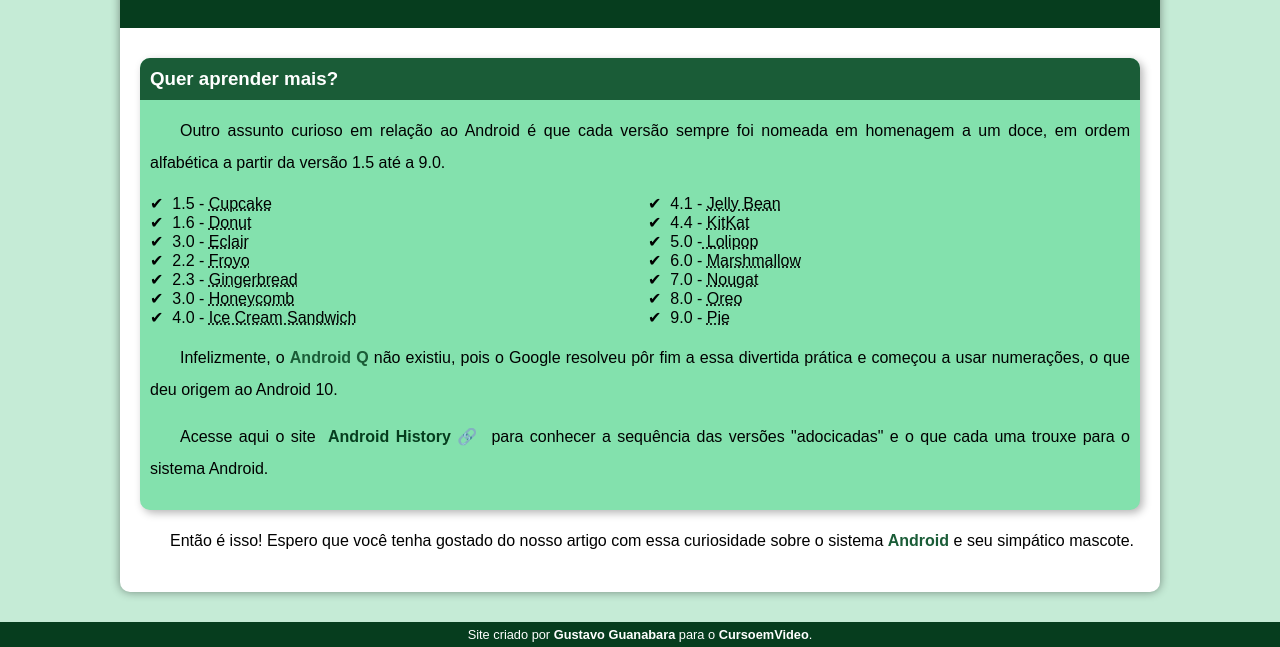
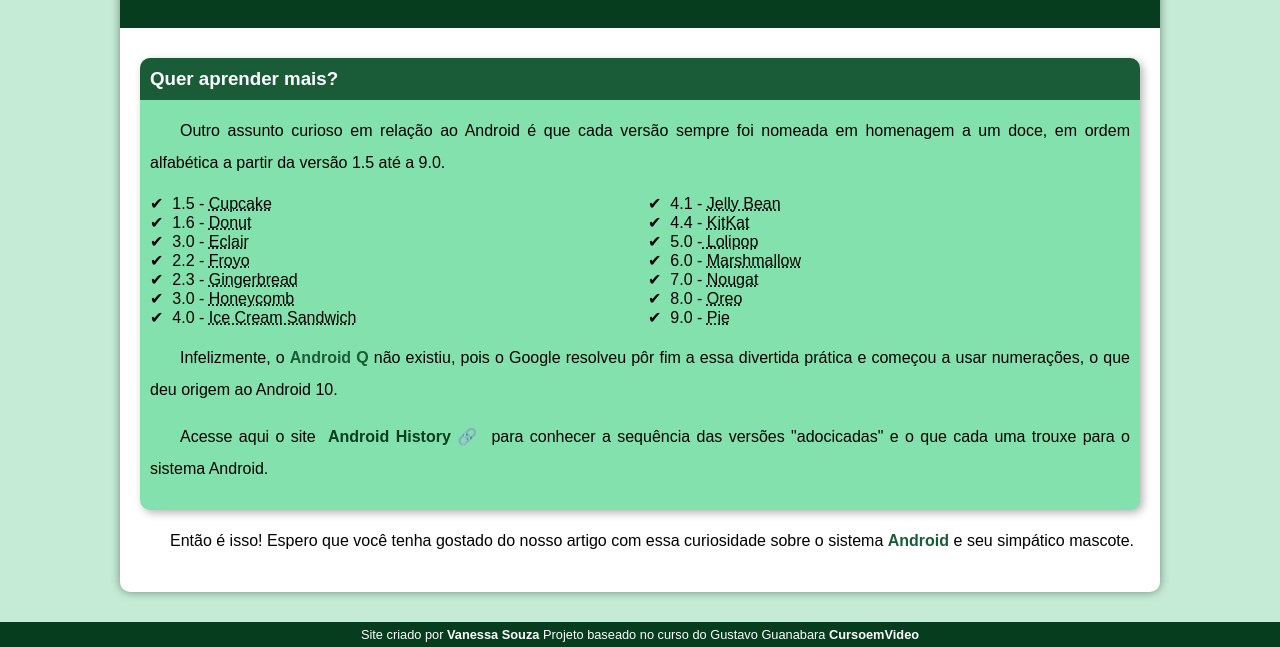
Before and after one commit to vanessansouza/projeto-android, a plain HTML site: page index.html in a window 1280 px wide. Shown: the part 2414-3061 px from the top of the page. Drawn offline with Linux system fonts and the light colour scheme.

Commit message:
Update index.html

```diff
--- a/index.html
+++ b/index.html
@@ -78,7 +78,7 @@
         </article>
     </main>
     <footer>
-        <p>Site criado por <a href="https://github.com/gustavoguanabara">Gustavo Guanabara</a> para o <a href="https://www.youtube.com/@cursoemvideo">CursoemVideo</a>.</p>
+         <p>Site criado por <a href="https://github.com/vanessansouza" target="_blank">Vanessa Souza</a> Projeto baseado no curso do Gustavo Guanabara <a href="https://www.cursoemvideo.com" target="_blank">CursoemVideo</a></p>
     </footer>
 </body>
 </html>
```
